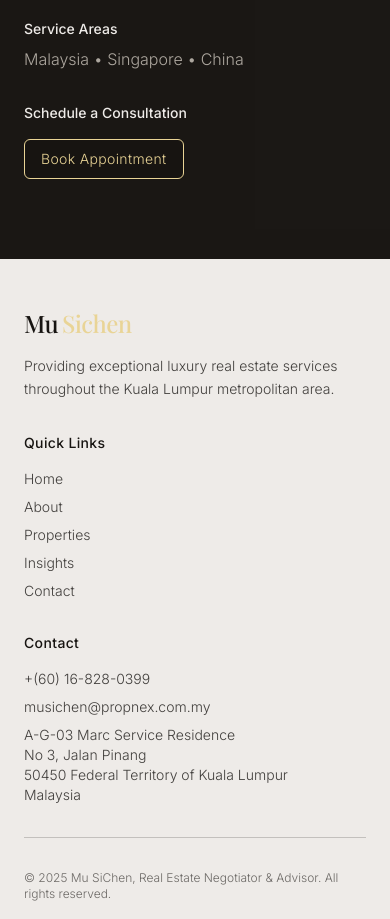
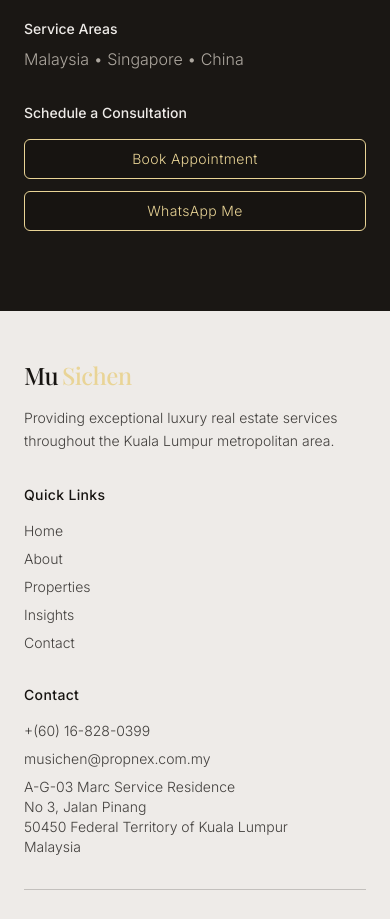
Before and after one commit to izzuddin-noormy/elite-advisor-showcase, a React (Vite) app: page / in a window 390 px wide. Shown: the part 7900-8819 px from the top of the page. Built offline with nearby package versions, Linux system fonts and the light colour scheme.

Commit message:
Add WhatsApp button to Contact Page
Added a "WhatsApp Me" button next to the "Book Appointment" button on the Contact Page. The new button links to a WhatsApp chat URL and is styled consistently with the existing button, ensuring responsiveness and maintaining the current design.

```diff
--- a/src/components/ContactSection.tsx
+++ b/src/components/ContactSection.tsx
@@ -228,6 +228,7 @@ const ContactSection = () => {
                 <h4 className="font-body text-sm font-medium text-foreground mb-4">
                   {t('contact.info.scheduleConsultation')}
                 </h4>
+                <div className="flex flex-col sm:flex-row gap-3">
                   <Button
                     variant="outline"
                     onClick={() => setIsModalOpen(true)}
@@ -235,6 +236,14 @@ const ContactSection = () => {
                   >
                     {t('contact.info.bookAppointment')}
                   </Button>
+                  <Button
+                    variant="outline"
+                    onClick={() => window.open('https://wa.me/60168280399', '_blank')}
+                    className="border-gold text-gold hover:bg-gold hover:text-primary font-body font-light tracking-wide"
+                  >
+                    {t('contact.info.whatsappMe')}
+                  </Button>
+                </div>
               </div>
             </div>
           </div>
--- a/src/locales/en.json
+++ b/src/locales/en.json
@@ -76,7 +76,8 @@
       "email": "Email",
       "serviceAreas": "Service Areas",
       "scheduleConsultation": "Schedule a Consultation",
-      "bookAppointment": "Book Appointment"
+      "bookAppointment": "Book Appointment",
+      "whatsappMe": "WhatsApp Me"
     },
     "toast": {
       "title": "Message Sent",
--- a/src/locales/zh.json
+++ b/src/locales/zh.json
@@ -76,7 +76,8 @@
       "email": "邮箱",
       "serviceAreas": "服务区域",
       "scheduleConsultation": "预约咨询",
-      "bookAppointment": "预约"
+      "bookAppointment": "预约",
+      "whatsappMe": "WhatsApp 联系"
     },
     "toast": {
       "title": "信息已发送",
```
Lines whose indentation alone changed are shown as unchanged.
